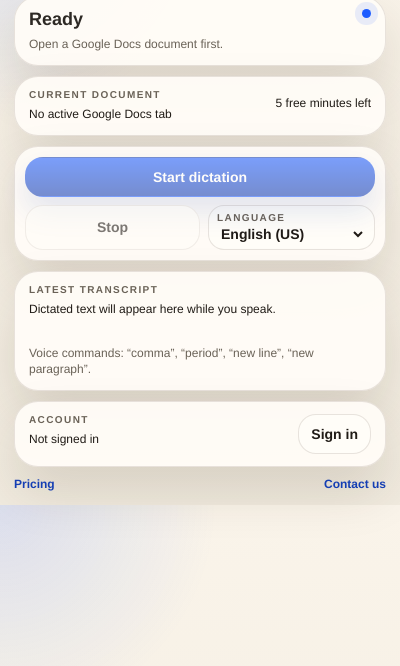
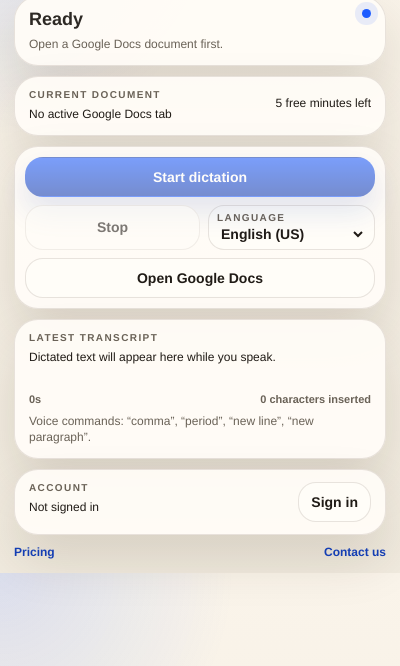
Before and after one commit to khorokhorina-eng/speech-to-text-google-docs, a browser extension: page popup.html in a window 400 px wide. Shown: the part 98-764 px from the top of the page. Drawn offline with Linux system fonts and the light colour scheme.

Commit message:
Refine Google Docs extension UX

```diff
--- a/popup.css
+++ b/popup.css
@@ -234,9 +234,24 @@
   min-height: 36px;
 }
 
+.session-meta {
+  margin-top: 8px;
+  display: flex;
+  justify-content: space-between;
+  gap: 10px;
+  font-family: "Helvetica Neue", Arial, sans-serif;
+  font-size: 11px;
+  font-weight: 700;
+  color: var(--muted);
+}
+
 .panel-note {
   margin-top: 8px;
   color: var(--muted);
+}
+
+.docs-btn {
+  width: 100%;
 }
 
 .footer-links {
--- a/popup.html
+++ b/popup.html
@@ -52,6 +52,7 @@
             </select>
           </label>
         </div>
+        <button id="openDocs" class="secondary docs-btn">Open Google Docs</button>
       </section>
 
       <section class="transcript-panel">
@@ -59,6 +60,10 @@
         <p id="transcript" class="transcript">
           Dictated text will appear here while you speak.
         </p>
+        <div class="session-meta">
+          <span id="sessionTime">0s</span>
+          <span id="insertedChars">0 characters inserted</span>
+        </div>
         <p class="panel-note">Voice commands: “comma”, “period”, “new line”, “new paragraph”.</p>
       </section>
 
--- a/popup.js
+++ b/popup.js
@@ -3,8 +3,11 @@
 const docTitleEl = document.getElementById("docTitle");
 const quotaEl = document.getElementById("quota");
 const transcriptEl = document.getElementById("transcript");
+const sessionTimeEl = document.getElementById("sessionTime");
+const insertedCharsEl = document.getElementById("insertedChars");
 const startBtn = document.getElementById("start");
 const stopBtn = document.getElementById("stop");
+const openDocsBtn = document.getElementById("openDocs");
 const languageSelect = document.getElementById("language");
 const upgradeBtn = document.getElementById("upgrade");
 const pricingLinkBtn = document.getElementById("pricingLink");
@@ -153,11 +156,14 @@
 
   const transcript = [dictation.transcript, dictation.interimTranscript].filter(Boolean).join(" ");
   transcriptEl.textContent = transcript || "Dictated text will appear here while you speak.";
+  sessionTimeEl.textContent = `${Math.max(0, Number(dictation.sessionSeconds) || 0)}s`;
+  insertedCharsEl.textContent = `${Math.max(0, Number(dictation.insertedChars) || 0)} characters inserted`;
 
   const isRunning = dictation.status === "listening" || dictation.status === "starting";
   startBtn.disabled = !dictation.isDocsPage || !dictation.supported || isRunning;
   stopBtn.disabled = !isRunning;
   languageSelect.disabled = isRunning;
+  openDocsBtn.hidden = dictation.isDocsPage;
 
   if (!dictation.isDocsPage) {
     startBtn.disabled = true;
@@ -254,6 +260,14 @@
     // The content script may have already stopped the session.
   }
   await Promise.all([refreshDictationState(), loadSubscriptionStatus()]);
+}
+
+async function openGoogleDocs() {
+  try {
+    await sendRuntimeMessage({ type: "openGoogleDocs" });
+  } catch (_error) {
+    chrome.tabs.create({ url: "https://docs.google.com/document/u/0/" });
+  }
 }
 
 async function signInWithGoogle() {
@@ -359,6 +373,10 @@
   stopDictation();
 });
 
+openDocsBtn.addEventListener("click", () => {
+  openGoogleDocs();
+});
+
 upgradeBtn.addEventListener("click", () => {
   openPaywall();
 });
```
Also changed, not shown: background.js (+12 -0 lines), welcome.html (+3 -3 lines).
